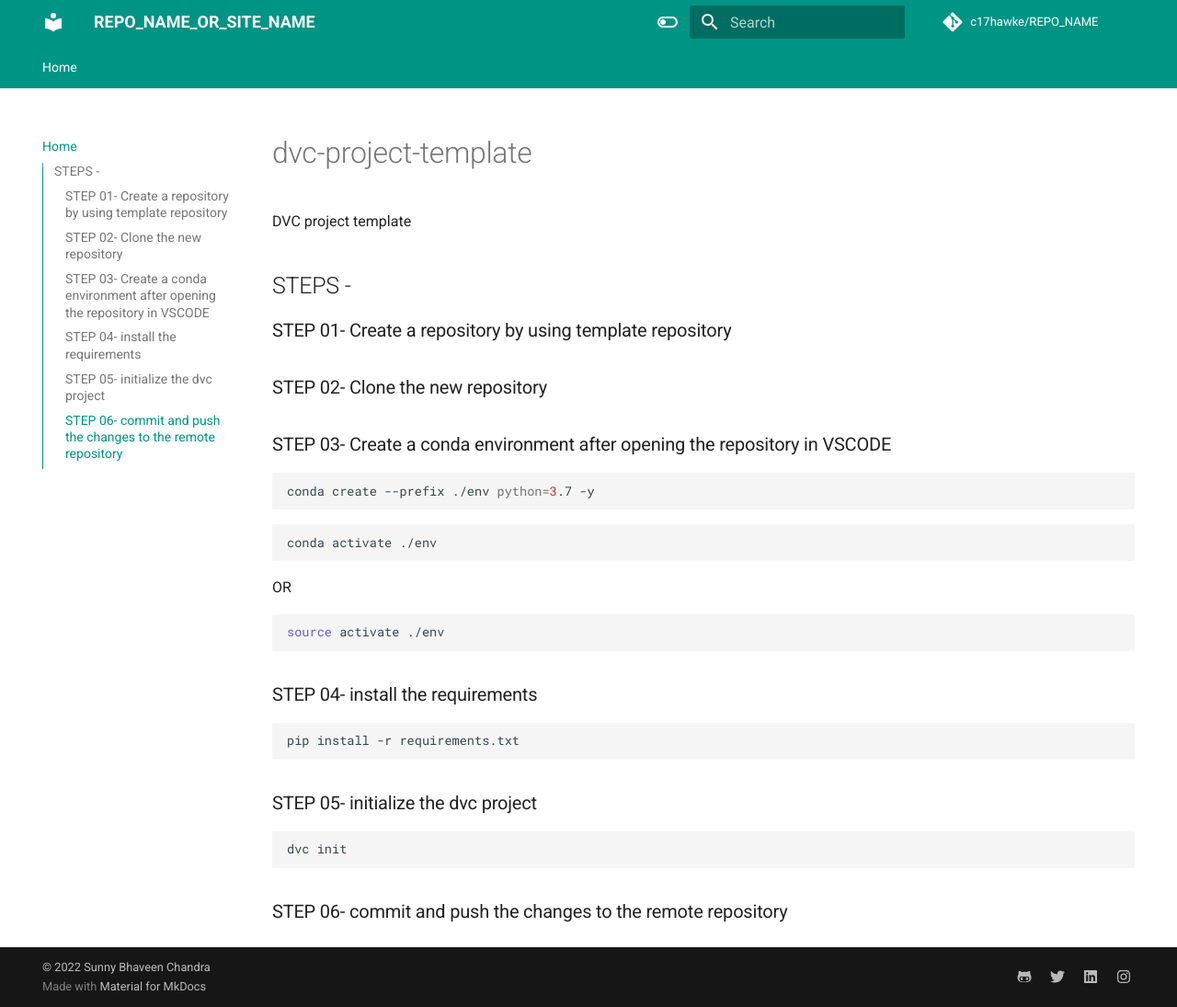
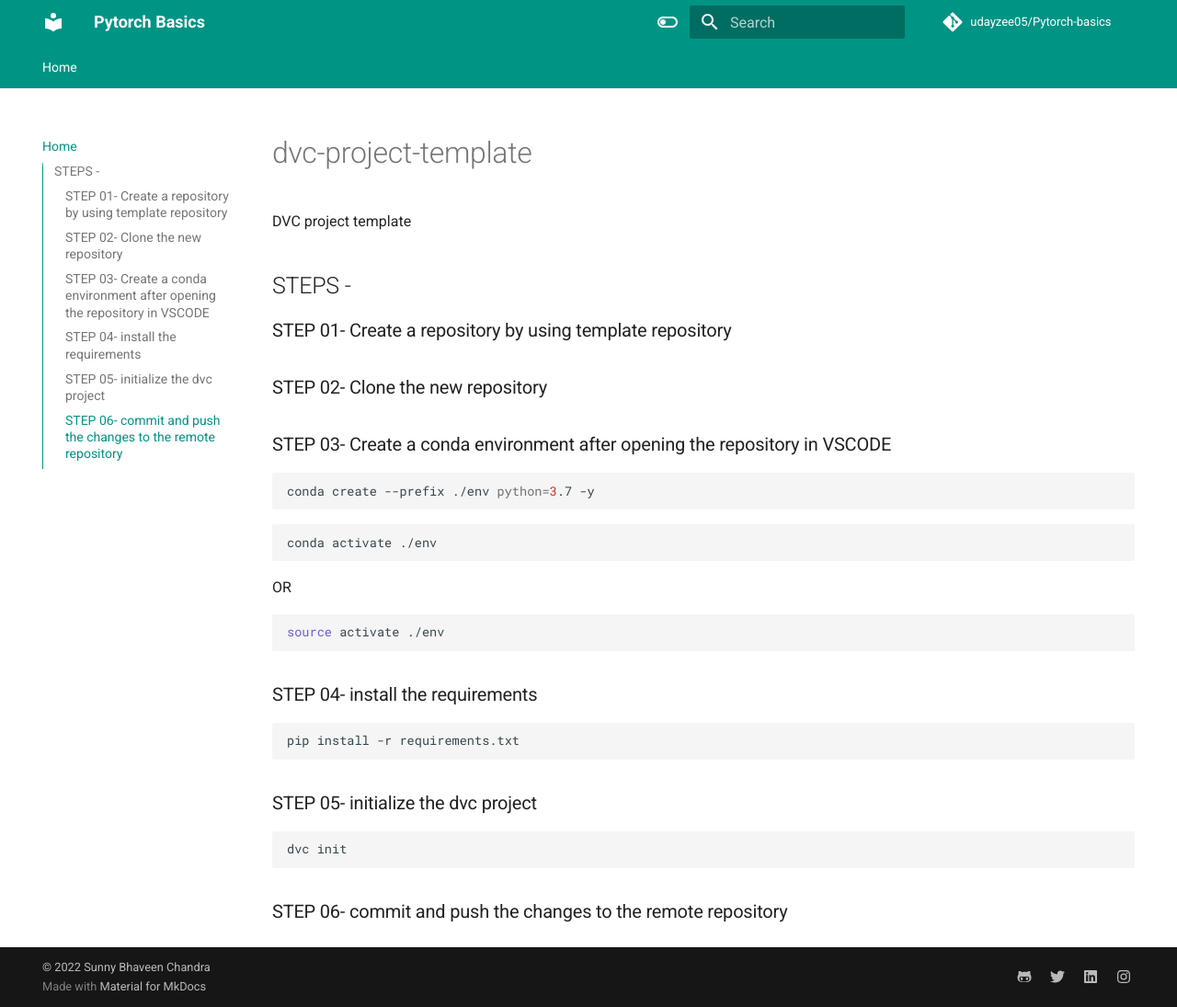
Before and after one commit to udayzee05/Pytorch-basics, an MkDocs documentation site: the page built from docs/index.md, in a window 1280 px wide and 1095 px high. Shown: the whole window at 92% size. Built offline with MkDocs 1.6.1 and Material for MkDocs 9.7.7, drawn with Linux system fonts in a browser that asks for light colours; comment, search, counter and statistics services are not loaded.

Commit message:
mkdocs update

```diff
--- a/mkdocs.yml
+++ b/mkdocs.yml
@@ -1,16 +1,16 @@
 # Project information
-site_name: REPO_NAME_OR_SITE_NAME
+site_name: Pytorch Basics
 # defeine TOC or order of website-
 nav:
   - Home: index.md
 
-site_author: Sunny Bhaveen Chandra
+site_author: Uday Zope
 site_description: >-
   DESCRIPTION
 
 # Repository
-repo_name: c17hawke/REPO_NAME
-repo_url: https://github.com/c17hawke/REPO_NAME
+repo_name: udayzee05/Pytorch-basics
+repo_url: https://github.com/udayzee05/Pytorch-basics
 
 # Configuration
 theme:
@@ -70,4 +70,4 @@
   - search
 
 copyright: |
-  &copy; 2022 <a href="https://github.com/c17hawke"  target="_blank" rel="noopener">Sunny Bhaveen Chandra</a>
+  &copy; 2022 <a href="https://github.com/udayzee05"  target="_blank" rel="noopener">Sunny Bhaveen Chandra</a>
```
